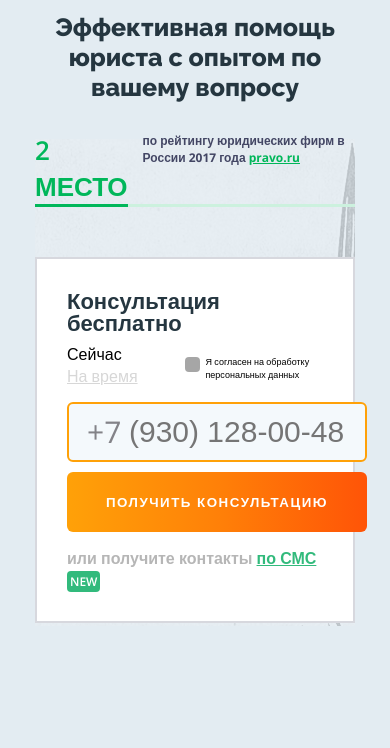
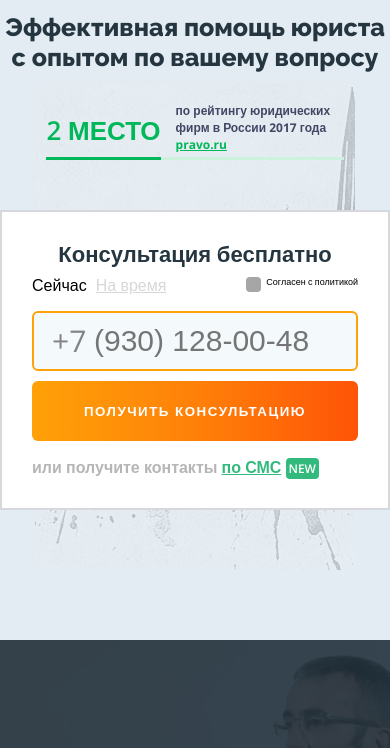
Before and after one commit to yurka1605/block, a plain HTML site: page index.html in a window 390 px wide. Shown: the part 84-832 px from the top of the page. Drawn offline with nearby package versions, Linux system fonts and the light colour scheme.

Commit message:
fix 320px

```diff
--- a/index.html
+++ b/index.html
@@ -101,7 +101,7 @@
                                 </div>
                                 <div class="buyout__form_checkbox">
                                     <input required type="checkbox" name="check" id="check">
-                                    <label for="check">Я согласен на обработку персональных данных</label>
+                                    <label for="check">Я согласен на обработку персональных данных<span>Согласен с политикой</span></label>
                                 </div>
                             </div>
                             <div class="buyout__form-enter">
--- a/style.css
+++ b/style.css
@@ -442,6 +442,9 @@ header .custom-container {
     display: flex;
     height: 20px;
     align-items: center;
+}
+.buyout__form_checkbox label span {
+    font-size: 0;
 }
 .buyout__form_checkbox1 label {
     padding-right: 20px;
@@ -946,7 +949,8 @@ header .custom-container {
         flex-direction: column;
     }
     .communication.custom-container {
-        width: 100vw!important;
+        max-width: 100%;
+        margin: 0;
     }
     .buyout {
         padding-bottom: 100px;
@@ -1219,8 +1223,35 @@ header .custom-container {
     }
 }
 @media (max-width: 480px) {
-    .buyout__price:before {
-        left: 3%;
+    .buyout__form_time span {
+        margin-right: 5px;
+    }
+    .buyout__form_checkbox label {
+        font-size: 0;
+    }
+    .buyout__form_checkbox label span {
+        font-size: 9px;
+    }
+    .buyout__label_pravo {
+        max-width: 183px;
+    }
+    .buyout__label_place {
+        display: flex;
+        align-items: center;
+    }
+    .buyout__form input[type="tel"],
+    .buyout__form1 input[type="tel"] {
+        min-width: auto;
+    }
+    .buyout__form1 button[type="submit"],
+    .buyout__form button[type="submit"] {
+        min-width: auto;
+    }
+    .buyout__form_head {
+        justify-content: space-between;
+    }
+    .buyout__form_time {
+        margin-right: 5px;
     }
     .watch-video__play-label {
         font-size: 22px;
```
